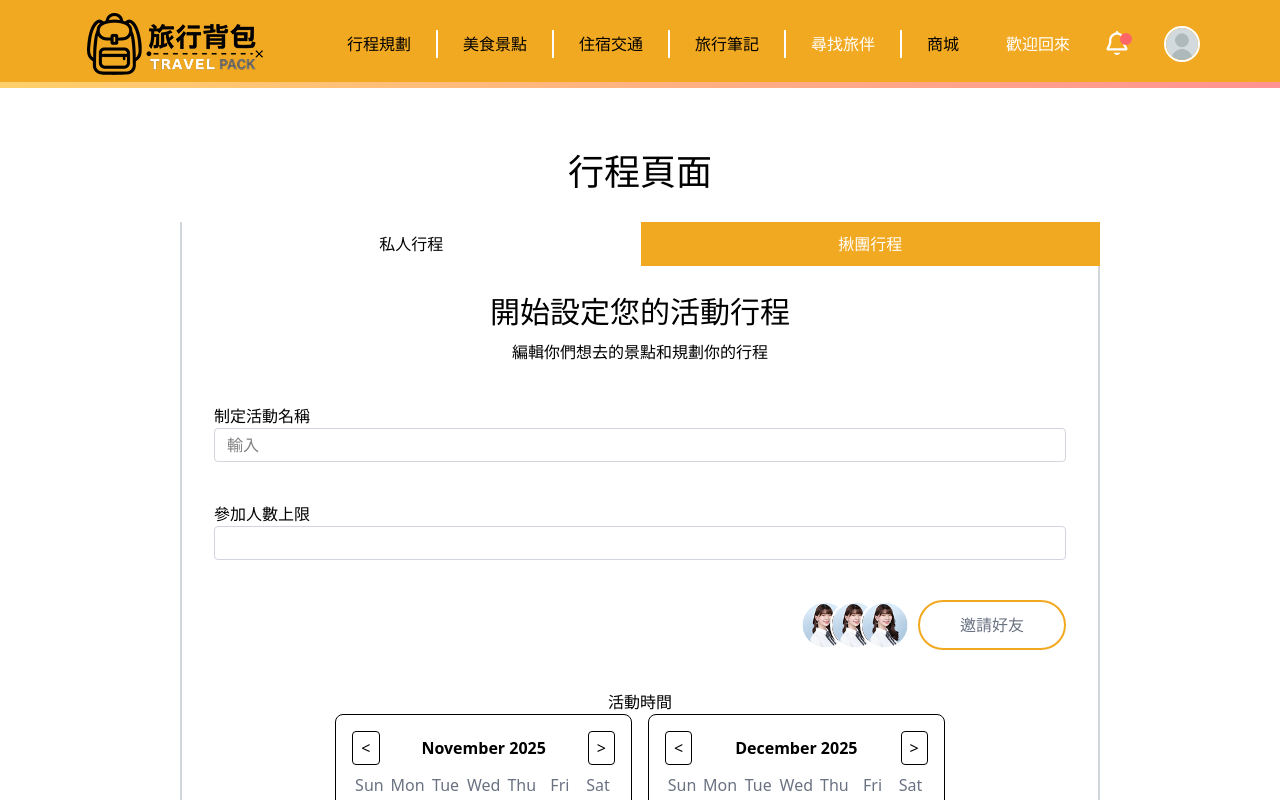
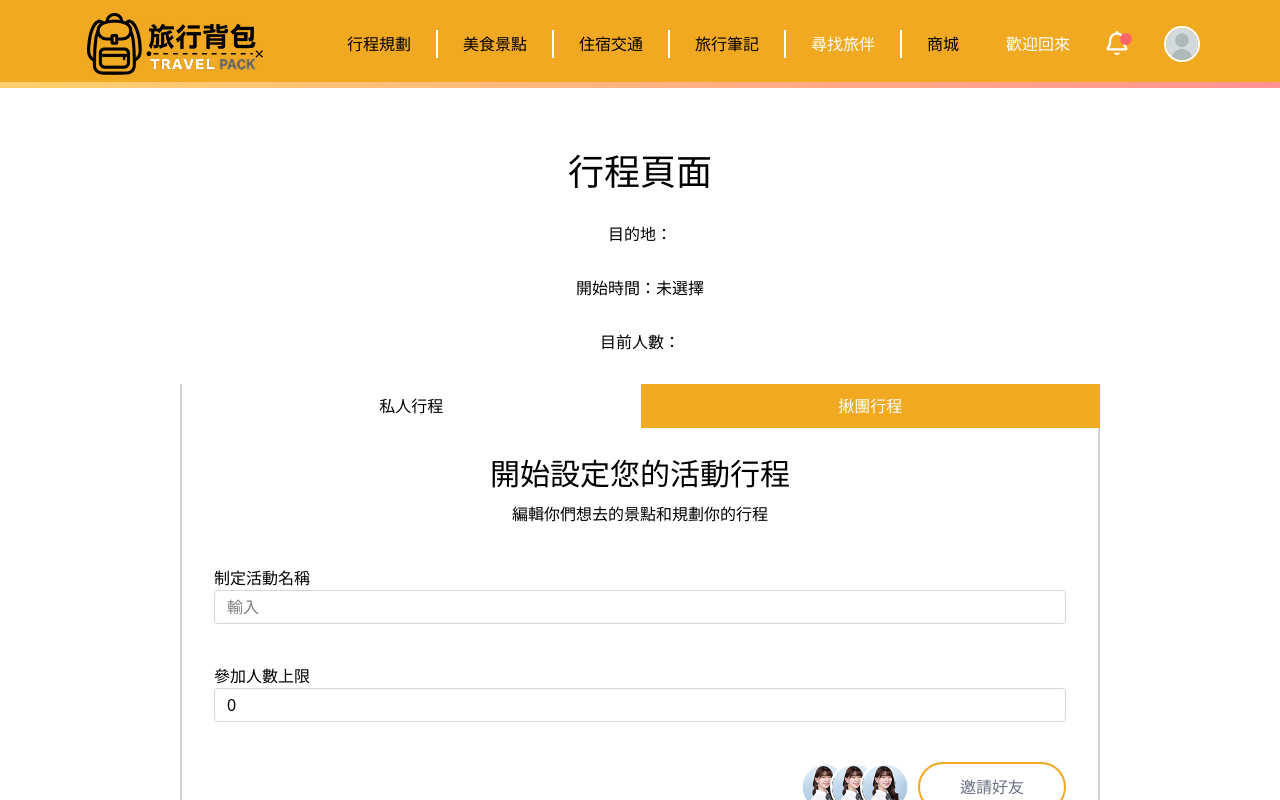
Before and after one commit to jetp02-25-team-a/frontend, a Next.js app: page /grabgroup/create-group-itinerary in a window 1280 px wide. Shown: the top 800 px of the page. Built offline with nearby package versions, Linux system fonts and the light colour scheme.

Commit message:
引入query 參數

```diff
--- a/app/grabgroup/create-group-itinerary/_components/date-picker.tsx
+++ b/app/grabgroup/create-group-itinerary/_components/date-picker.tsx
@@ -8,7 +8,7 @@ interface DatePickerProps {
 }
 
 export default function DatePicker({ initialDates = [] }: DatePickerProps) {
-  const [selectedDates, setSelectedDates] = useState<string[]>(initialDates);
+  const [selectedDates, setSelectedDates] = useState<string[]>(initialDates); //傳進來的日期
   const today = moment();
 
   // 產生這個月和下個月的日期陣列
--- a/app/grabgroup/create-group-itinerary/page.tsx
+++ b/app/grabgroup/create-group-itinerary/page.tsx
@@ -1,8 +1,9 @@
 'use client';
+import { useState } from 'react';
 import Button from '../_components/Button';
 import DatePicker from './_components/date-picker';
 import Link from 'next/link';
-import { usePathname, useRouter } from 'next/navigation';
+import { usePathname, useRouter, useSearchParams } from 'next/navigation';
 
 const user_friends = [
   { id: 1, avatar: '/avatar.png' },
@@ -13,9 +14,24 @@ const user_friends = [
 export default function CreateGroupItineraryPage() {
   const pathname = usePathname();
   const router = useRouter();
+  const searchParams = useSearchParams();
+  //上一頁來的參數
+  const destination = searchParams.get('destination');
+  const startDate = searchParams.get('startDate');
+  const people = searchParams.get('people');
+
+  const [itineraryTitle, setItineraryTitle] = useState<string>('');
+  const [peopleMax, setPeopleMax] = useState<number>(people ? +people : 0);
+
   return (
     <main className="w-full flex flex-col items-center py-16 gap-[30px]">
       <h1 className="text-4xl text-center">行程頁面</h1>
+
+      <p>目的地：{destination}</p>
+      <p>
+        開始時間：{startDate ? new Date(startDate).toLocaleString() : '未選擇'}
+      </p>
+      <p>目前人數：{people}</p>
 
       <div className="w-[920px]">
         <div className="w-full flex">
@@ -43,12 +59,18 @@ export default function CreateGroupItineraryPage() {
             type="text"
             placeholder="輸入"
             className="border-1 border-gray-300 w-full rounded-sm px-[12px] py-[4px]"
+            value={itineraryTitle}
+            onChange={(e) => setItineraryTitle(e.target.value)}
           />
           <label htmlFor="">參加人數上限</label>
           <input
             type="number"
             max={8}
             className="border-1 border-gray-300 w-full rounded-sm px-[12px] py-[4px]"
+            value={peopleMax}
+            onChange={(e) => {
+              setPeopleMax(+e.target.value);
+            }}
           />
           <div className="w-full flex justify-end gap-[8px]">
             {/* 使用者的好友 */}
@@ -71,7 +93,7 @@ export default function CreateGroupItineraryPage() {
 
           <div className="flex flex-col items-center">
             <label htmlFor="">活動時間</label>
-            <DatePicker />
+            <DatePicker initialDates={startDate ? [startDate] : []} />
           </div>
           <div className="flex justify-center gap-[21px]">
             <Button content="回上一步" onClick={() => router.back()} />
```
